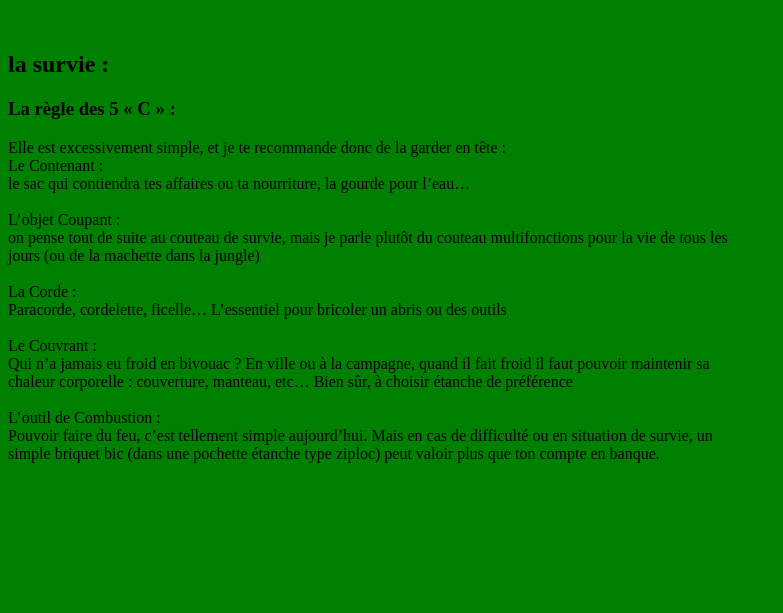
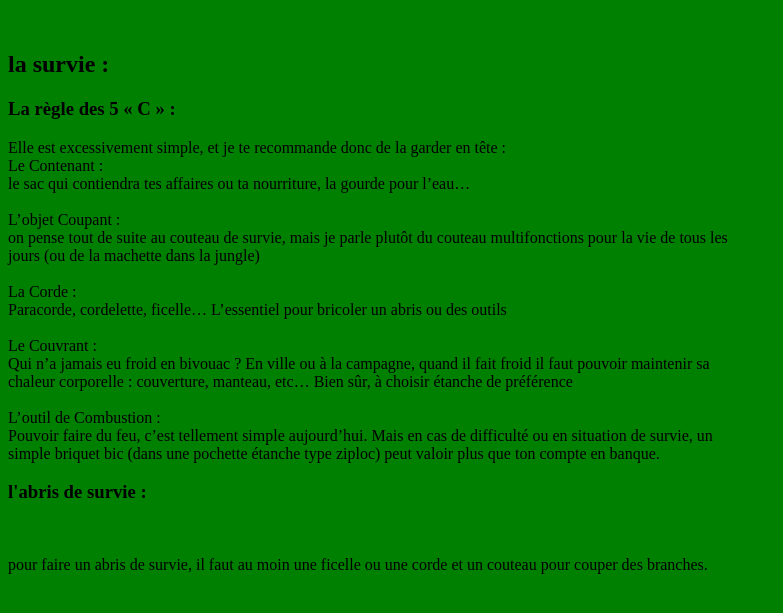
Before and after one commit to manu321-code/mon-blog, a plain HTML site: page index.html in a window 1280 px wide. Shown: the part 2084-2697 px from the top of the page, without its empty margins (0-783 px from the left). Before the commit the page ends 2563 px from the top, so only its background shows below. Drawn offline with Linux system fonts and the light colour scheme; grey boxes are pictures that could not be loaded.

Commit message:
changement

```diff
--- a/index.html
+++ b/index.html
@@ -99,7 +99,7 @@
       <div class="dropdown-content">
         <a href="#survie">la survie ?</a>
         <a href="#5C">c'est quoi les 5"C" ?</a>
-        <a href="#uspln">Un site pour la nature</a>
+        <a href="#cabane">l'abris de survie</a>
       </div>
     </li>
     <li style="float:right" class="dropdown">
@@ -247,7 +247,14 @@
     un<br>
     simple briquet bic (dans une pochette étanche type ziploc) peut valoir plus que ton compte en banque. <br>
   </p>
-
+  <H3>
+    <div id="cabane">l'abris de survie :</div>
+  </H3>
+  <br>
+  <p>pour faire un abris de survie, il faut au moin une ficelle ou une corde et un couteau pour couper des branches.</p>
+  <iframe width="555" height="555" src="https://www.youtube.com/embed/NVU9U4ubcVs" frameborder="0"
+    allow="accelerometer; autoplay; encrypted-media; gyroscope; picture-in-picture" allowfullscreen>
+  </iframe>
 </body>
 
 </html>
```
